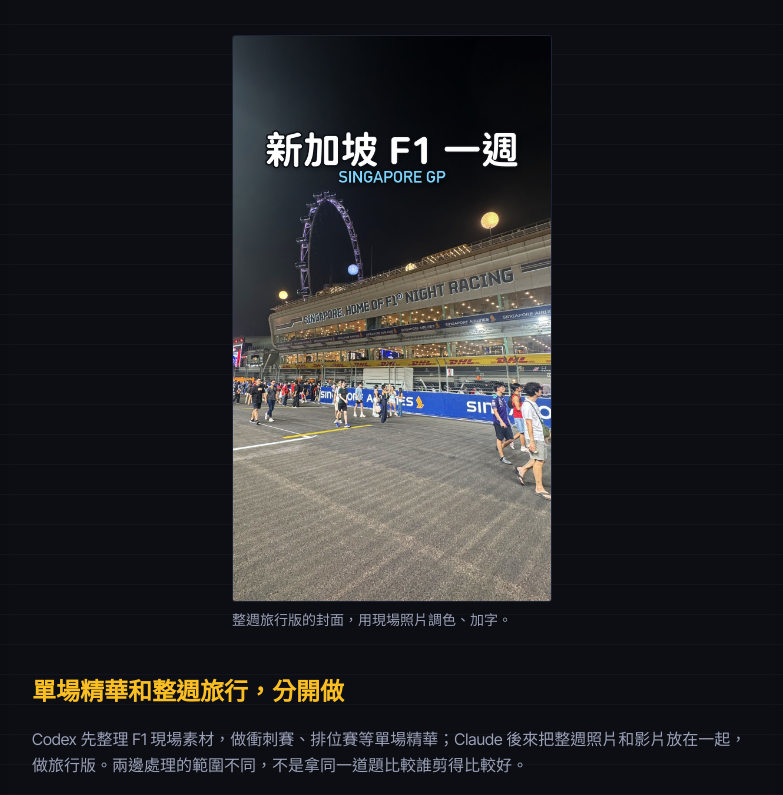
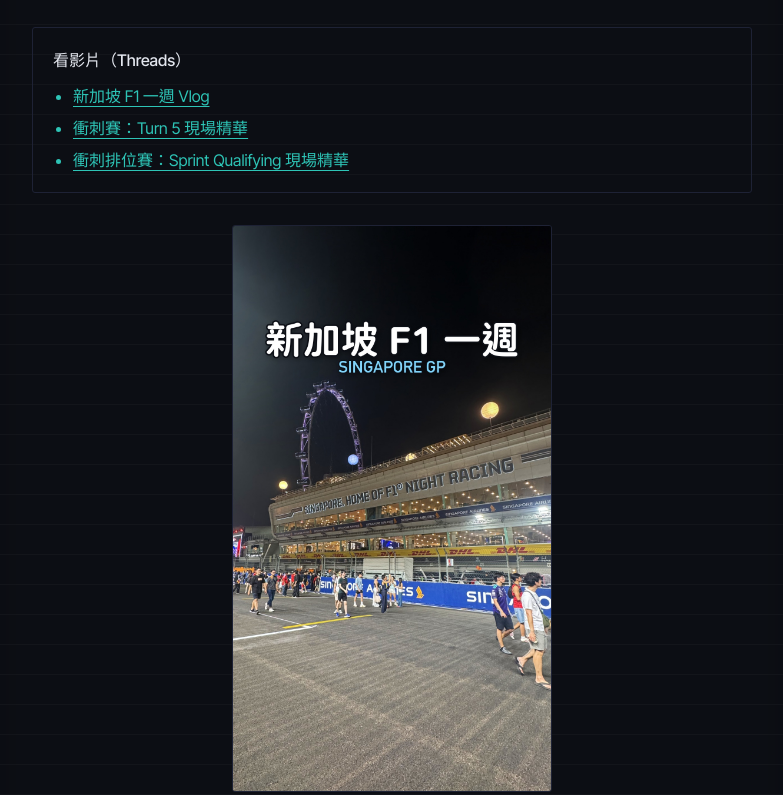
Before and after one commit to HanaYukii/hanayukii-site, a Next.js app: page /blog/ai-vlog-notes in a window 1280 px wide. Shown: the part 505-1300 px from the top of the page, without its empty margins (248-1031 px from the left). Built offline with nearby package versions, Linux system fonts and the light colour scheme.

Commit message:
Add three Threads video links to AI vlog notes

```diff
--- a/src/app/blog/ai-vlog-notes/page.tsx
+++ b/src/app/blog/ai-vlog-notes/page.tsx
@@ -24,6 +24,14 @@
       <ArticleHeader href={href} />
       <p className="mb-6 leading-relaxed text-text-muted">這次去新加坡看 F1，就是想刻意隨便錄各種素材，看看交給 AI 之後能剪出怎樣的作品。賽車、演唱會、吃飯、走路和沿途風景都拍一些，沒有先安排腳本。素材很普通，有些甚至拍得不太好，但最後剪出來的成品比預期好不少。</p>
       <p className="leading-relaxed text-text-muted">其實沒做什麼特別操作。主要就是準備好素材，說大概想要什麼，看完初版再補幾句意見。選片、裁切、字卡和輸出，大部分都讓它處理。</p>
+      <nav aria-label="觀看 Vlog 成品" className="my-6 rounded-xl border border-border p-5">
+        <p className="mb-3 font-medium text-text">看影片（Threads）</p>
+        <ul className="list-disc space-y-2 pl-5 text-primary [&_a]:underline [&_a]:underline-offset-4">
+          <li><a href="https://www.threads.com/@hana_yukii_16/post/DejxP5DDRKr" target="_blank" rel="noopener noreferrer">新加坡 F1 一週 Vlog</a></li>
+          <li><a href="https://www.threads.com/@hana_yukii_16/post/DeUsVtODSgG" target="_blank" rel="noopener noreferrer">衝刺賽：Turn 5 現場精華</a></li>
+          <li><a href="https://www.threads.com/@hana_yukii_16/post/DeTTBVpDUtl" target="_blank" rel="noopener noreferrer">衝刺排位賽：Sprint Qualifying 現場精華</a></li>
+        </ul>
+      </nav>
       <figure className="mx-auto my-8 max-w-xs">
         <Image src="/images/ai-vlog/singapore-cover.jpg" width={1080} height={1920} alt="用現場主直道夜景照片製作的新加坡 F1 一週封面" sizes="320px" className="h-auto w-full rounded-xl border border-border" />
         <figcaption className="mt-2 text-sm text-text-muted">整週旅行版的封面，用現場照片調色、加字。</figcaption>
@@ -32,7 +40,7 @@
     <div className="space-y-4 leading-relaxed text-text-muted [&_p+p]:mt-4 [&_strong]:text-text">
       <FadeIn>
         <Heading id="two-edits">單場精華和整週旅行，分開做</Heading>
-        <p>Codex 先整理 F1 現場素材，做衝刺賽、排位賽等單場精華；Claude 後來把整週照片和影片放在一起，做旅行版。兩邊處理的範圍不同，不是拿同一道題比較誰剪得比較好。</p>
+        <p>Codex 先整理 F1 現場素材，做衝刺賽、衝刺排位賽等單場精華；Claude 後來把整週照片和影片放在一起，做旅行版。兩邊處理的範圍不同，不是拿同一道題比較誰剪得比較好。</p>
       </FadeIn>
       <FadeIn>
         <Heading id="materials">先讓它拿得到素材</Heading>
```
